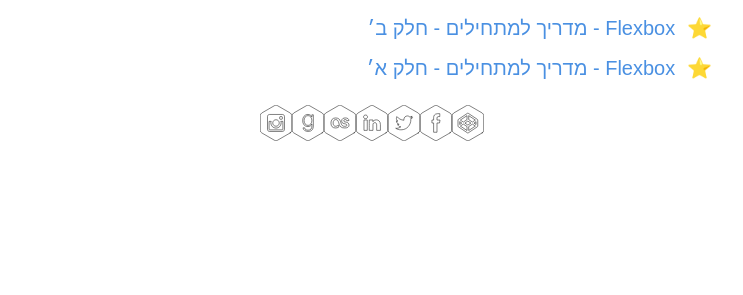
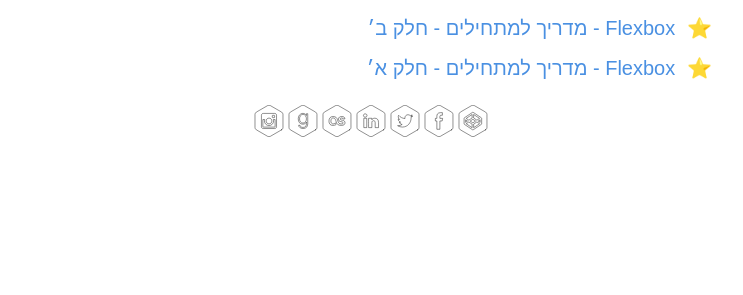
Before and after one commit to guytepper/devhead.co.il, a Jekyll site: the page built from index.html, in a window 1280 px wide. Shown: the part 240-535 px from the top of the page, without its empty margins (268-1011 px from the left). Built offline with Jekyll 4.4.1, drawn with Linux system fonts in a browser that asks for light colours; some web fonts are replaced.

Commit message:
Lock icons height
Also added spacing

```diff
--- a/css/style.css
+++ b/css/style.css
@@ -108,6 +108,8 @@ a {
 
 .social-icon {
   width: 32px;
+  height: 32px;
+  margin-right: 2px;
 }
 
 .posts {
```
